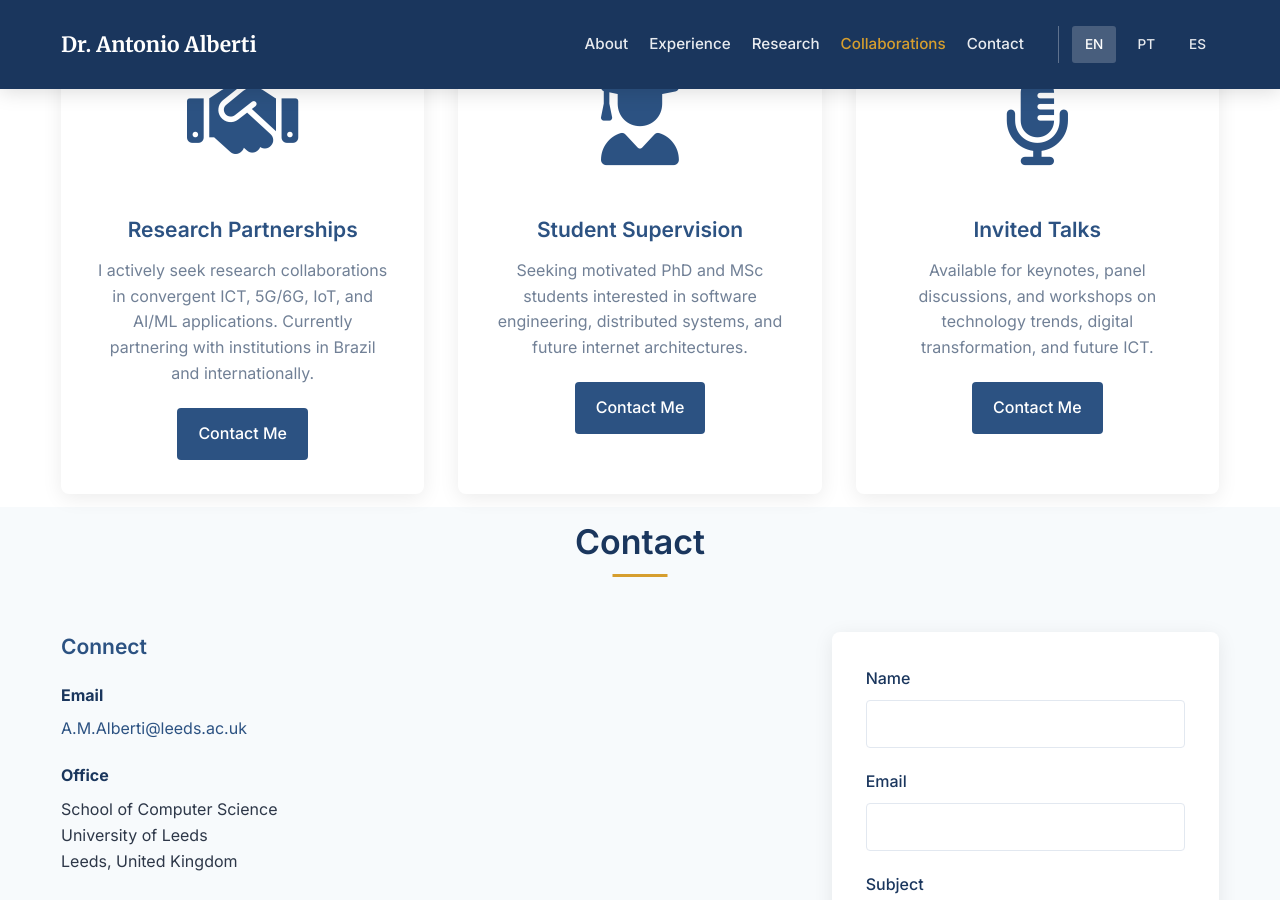
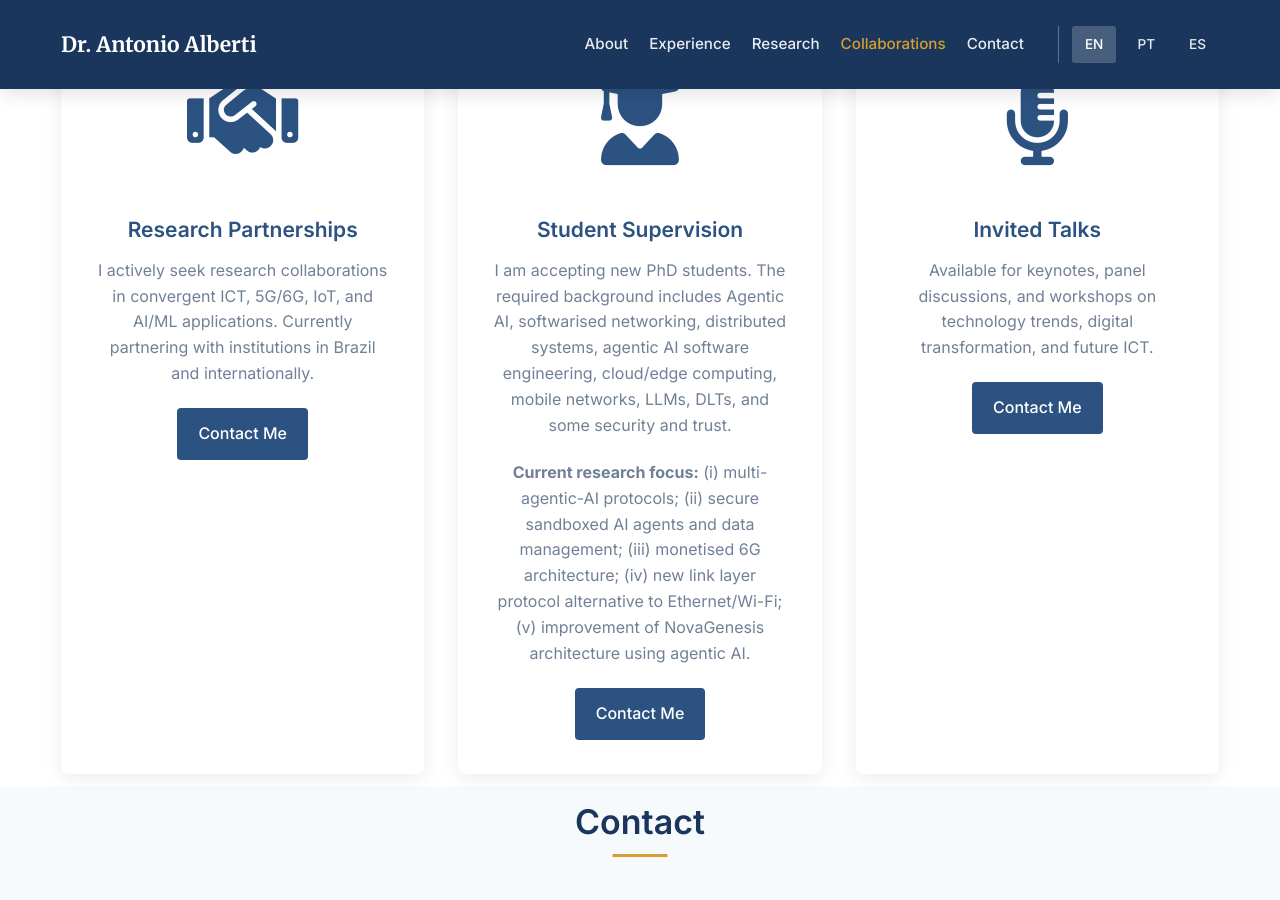
Before and after one commit to antonioalberti/antonioalberti.github.io, a Jekyll site: the page built from index.html, in a window 1280 px wide and 900 px high, scrolled down 5674 px. Built offline with Jekyll 4.4.1, drawn with Linux system fonts in a browser that asks for light colours.

Commit message:
Add detailed PhD supervision info with research focus areas in all languages

```diff
--- a/es/index.html
+++ b/es/index.html
@@ -278,7 +278,8 @@ permalink: /es/
       <div class="collab-card">
         <div class="collab-icon"><i class="fas fa-user-graduate"></i></div>
         <h3>Supervisión de Estudiantes</h3>
-        <p>Doy la bienvenida a estudiantes de doctorado y máster motivados interesados en ingeniería de software, sistemas distribuidos y arquitecturas de internet del futuro.</p>
+        <p>Estoy aceptando nuevos estudiantes de doctorado. La formación requerida incluye Agentic AI, redes softwareizadas, sistemas distribuidos, ingeniería de software con agentic AI, computación en nube/edge, redes móviles, LLMs, DLTs, y algo de seguridad y confianza.</p>
+        <p><strong>Enfoque actual de investigación:</strong> (i) protocolos multi-agentic-AI; (ii) agentes de AI seguros en sandbox y gestión de datos; (iii) arquitectura 6G monetizada; (iv) nuevo protocolo de capa de enlace alternativo a Ethernet/Wi-Fi; (v) mejora de la arquitectura NovaGenesis usando agentic AI.</p>
         <a href="#contact" class="btn">Contáctame</a>
       </div>
       <div class="collab-card">
--- a/index.html
+++ b/index.html
@@ -277,7 +277,8 @@ lang: en
       <div class="collab-card">
         <div class="collab-icon"><i class="fas fa-user-graduate"></i></div>
         <h3>Student Supervision</h3>
-        <p>Seeking motivated PhD and MSc students interested in software engineering, distributed systems, and future internet architectures.</p>
+        <p>I am accepting new PhD students. The required background includes Agentic AI, softwarised networking, distributed systems, agentic AI software engineering, cloud/edge computing, mobile networks, LLMs, DLTs, and some security and trust.</p>
+        <p><strong>Current research focus:</strong> (i) multi-agentic-AI protocols; (ii) secure sandboxed AI agents and data management; (iii) monetised 6G architecture; (iv) new link layer protocol alternative to Ethernet/Wi-Fi; (v) improvement of NovaGenesis architecture using agentic AI.</p>
         <a href="#contact" class="btn">Contact Me</a>
       </div>
       <div class="collab-card">
--- a/pt/index.html
+++ b/pt/index.html
@@ -278,7 +278,8 @@ permalink: /pt/
       <div class="collab-card">
         <div class="collab-icon"><i class="fas fa-user-graduate"></i></div>
         <h3>Orientação de Alunos</h3>
-        <p>Aceito alunos de doutorado e mestrado motivados interessados em engenharia de software, sistemas distribuídos e arquiteturas de internet do futuro.</p>
+        <p>Estou aceitando novos alunos de doutorado. A formação necessária inclui Agentic AI, redes softwareizadas, sistemas distribuídos, engenharia de software com agentic AI, computação em nuvem/edge, redes móveis, LLMs, DLTs, e um pouco de segurança e confiança.</p>
+        <p><strong>Foco atual de pesquisa:</strong> (i) protocolos multi-agentic-AI; (ii) agentes de AI seguros em sandbox e gerenciamento de dados; (iii) arquitetura 6G monetizada; (iv) novo protocolo de camada de enlace alternativo ao Ethernet/Wi-Fi; (v) melhoria da arquitetura NovaGenesis usando agentic AI.</p>
         <a href="#contact" class="btn">Entre em Contato</a>
       </div>
       <div class="collab-card">
```
